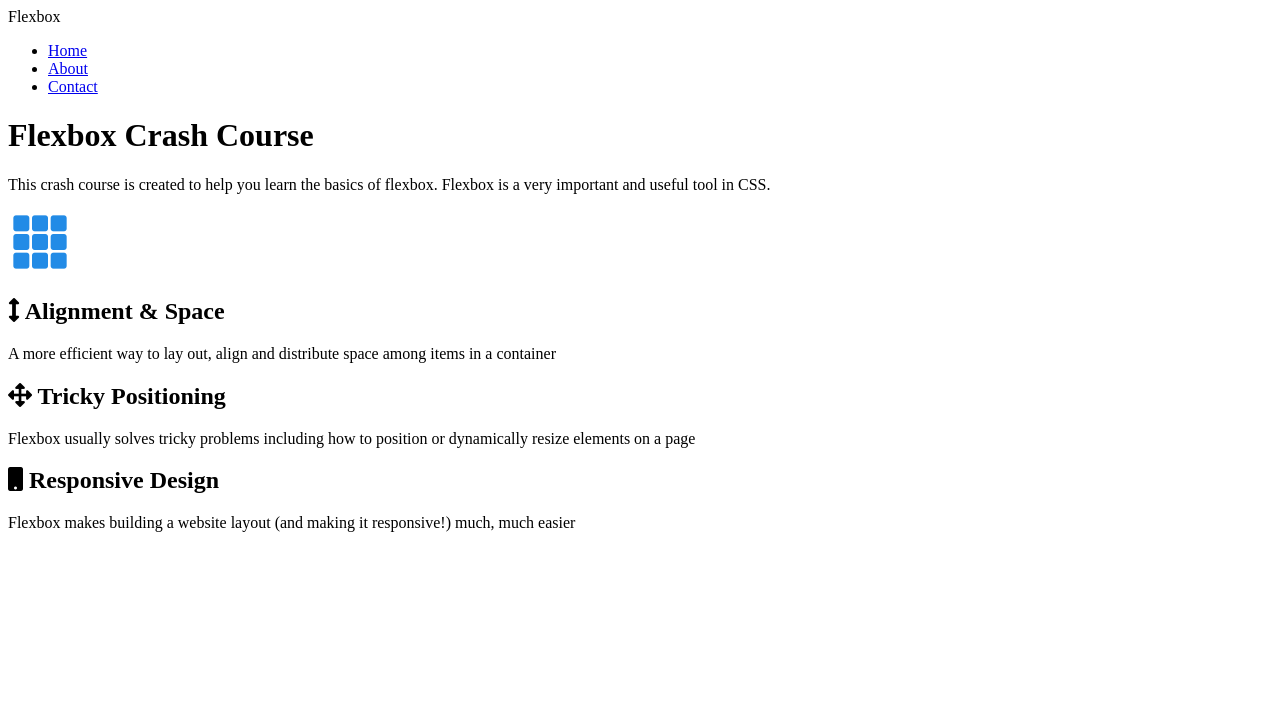
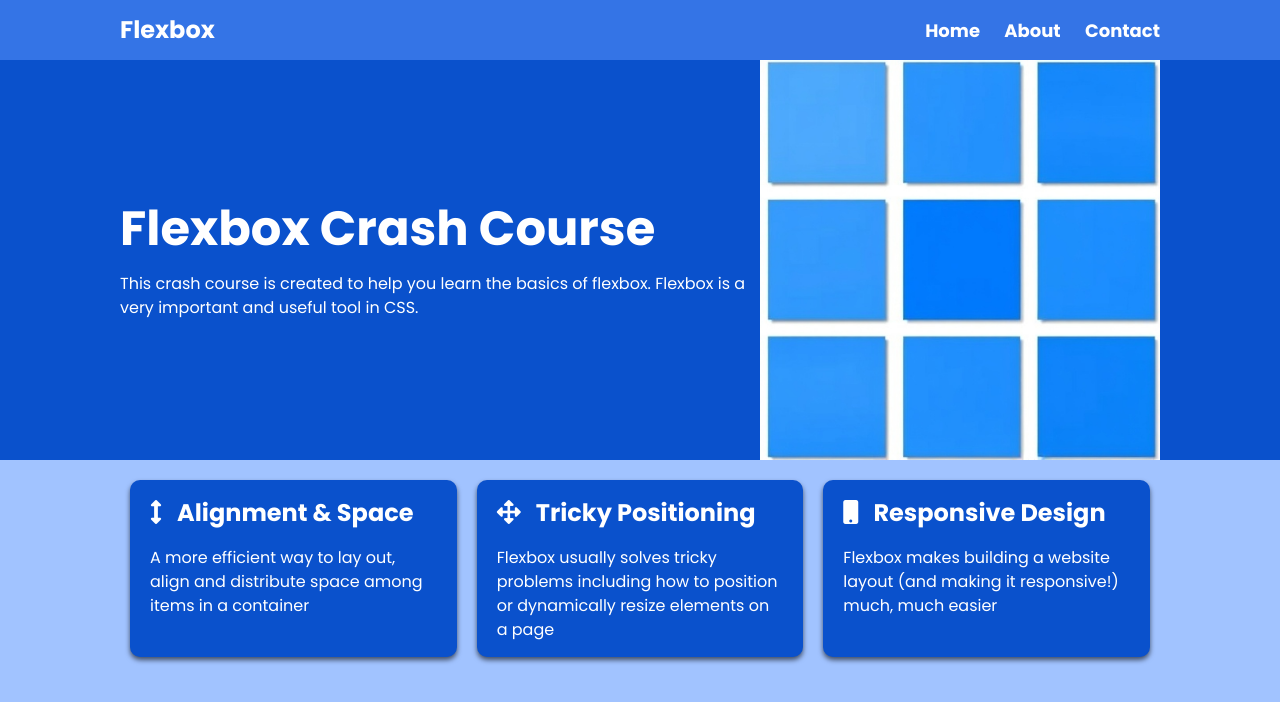
Before and after one commit to DivyanshGoel20/flexbox-crash-course, a plain HTML site: page index.html in a window 1280 px wide. Drawn offline with Linux system fonts and the light colour scheme.

Commit message:
modified index.html and added style.css

```diff
--- /dev/null
+++ b/css/style.css
@@ -0,0 +1,122 @@
+@import url('https://fonts.googleapis.com/css2?family=Poppins:wght@400;700&display=swap');
+
+* {
+    box-sizing: border-box;
+    margin: 0;
+    padding: 0;
+}
+
+body {
+    font-family: 'Poppins', sans-serif;
+    font-size: 16px;
+    line-height: 1.5;
+    color: #333;
+    background: #a1c3ff;
+}
+
+img {
+    max-width: 100%;
+}
+
+h1,
+h2 {
+    margin-bottom: 15px;
+}
+
+ul {
+    list-style-type: none;
+}
+
+.container {
+    max-width: 1100px;
+    margin: 0 auto;
+    padding: 0 30px;
+}
+
+.navbar {
+    background: #3474e6;
+    color: #fff;
+    height: 60px;
+}
+
+.navbar .logo {
+    font-size: x-large;
+    font-weight: bold;
+}
+
+.navbar .container {
+    display: flex;
+    justify-content: space-between;
+    align-items: center;
+    height: 100%;
+}
+
+.navbar a {
+    color: #fff;
+    text-decoration: none;
+    font-size: 18px;
+    font-weight: bold;
+}
+
+.navbar a:hover {
+    color: lightblue;
+}
+
+.navbar li {
+    display: inline;
+    margin-left: 20px;
+}
+
+.header {
+    background-color: #0a51cc;
+    color: #fff;
+    min-height: 400px;
+}
+
+.header h1 {
+    font-size: 3rem;
+    font-weight: bold;
+    line-height: 1.2;
+}
+
+.header img {
+    max-width: 400px;
+}
+
+.header .container {
+    display: flex;
+    align-items: center;
+    justify-content: space-between;
+}
+
+.boxes .container {
+    display: flex;
+    justify-content: space-between;
+}
+
+.box {
+    flex: 1;
+    background: #0a51cc;
+    color: #fff;
+    border-radius: 10px;
+    margin: 20px 10px;
+    padding: 15px 20px;
+    box-shadow: 0 3px 5px rgba(0, 0, 0, 0.6);
+}
+
+.box i {
+    margin-right: 10px;
+}
+
+@media(max-width: 768px) {
+    .header .container {
+        flex-direction: column;
+        padding: 20px;
+        text-align: center;
+    }
+
+    .boxes .container {
+        display: block;
+        text-align: center;
+    }
+}
--- a/index.html
+++ b/index.html
@@ -4,7 +4,7 @@
 <head>
     <meta charset="UTF-8">
     <meta name="viewport" content="width=device-width, initial-scale=1.0">
-    <link rel="stylesheet" href="style.css">
+    <link rel="stylesheet" href="css/style.css">
     <link rel="stylesheet" href="https://pro.fontawesome.com/releases/v5.10.0/css/all.css"
         integrity="sha384-AYmEC3Yw5cVb3ZcuHtOA93w35dYTsvhLPVnYs9eStHfGJvOvKxVfELGroGkvsg+p" crossorigin="anonymous" />
     <title>Flexbox Crash Course</title>
@@ -29,7 +29,7 @@
                 <p>This crash course is created to help you learn the basics of flexbox. Flexbox is a very important and
                     useful tool in CSS.</p>
             </div>
-            <img src="grid.png" alt="grid">
+            <img src="img/grid.jpg" alt="grid">
         </div>
     </header>
 
```
Also changed, not shown: grid.png (deleted), img/grid.jpg (added), style.css (deleted).
